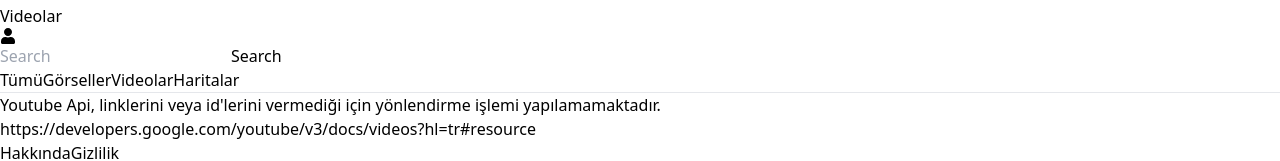
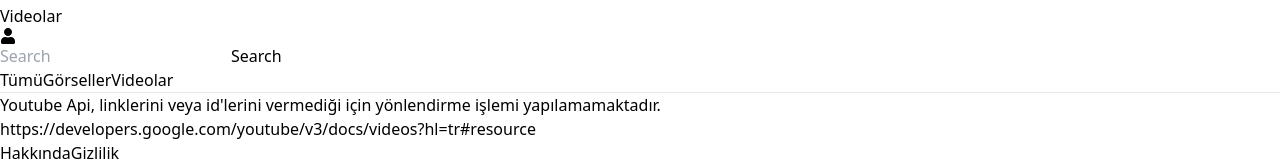
Before and after one commit to furkankaratekin/Bitirme-Mern, a React (Vite) app in the folder client/: page /videos in a window 1280 px wide. Shown: the part 139-300 px from the top of the page. Built offline with nearby package versions, Linux system fonts and the light colour scheme.

Commit message:
Map kaldırıldı

```diff
--- a/client/package.json
+++ b/client/package.json
@@ -10,6 +10,7 @@
     "preview": "vite preview"
   },
   "dependencies": {
+    "@react-google-maps/api": "^2.19.3",
     "@reduxjs/toolkit": "^2.2.1",
     "axios": "^1.6.7",
     "firebase": "^10.8.0",
--- a/client/src/components/Map/Map.jsx
+++ b/client/src/components/Map/Map.jsx
@@ -1,7 +1,6 @@
 import React from "react";
 import { GoogleMap, useLoadScript, MarkerF } from "@react-google-maps/api";
 import { REACT_APP_GOOGLE_MAPS_KEY } from "../../constants/constants";
-
 const Map = ({ selectedLocation }) => {
   const { isLoaded, loadError } = useLoadScript({
     googleMapsApiKey: REACT_APP_GOOGLE_MAPS_KEY,
--- a/client/src/constants/constants.js
+++ b/client/src/constants/constants.js
@@ -1,2 +1 @@
-export const REACT_APP_GOOGLE_MAPS_KEY =
-  "AIzaSyDYKKPmxXVJTgKjXSkmnL6VZWnVKjxH56E";
+export const REACT_APP_GOOGLE_MAPS_KEY ="AIzaSyDYKKPmxXVJTgKjXSkmnL6VZWnVKjxH56E";
--- a/client/src/pages/PictureList.jsx
+++ b/client/src/pages/PictureList.jsx
@@ -78,12 +78,7 @@
                   Videolar
                 </a>
               </Link>
-              <Link to="/maps">
-                <a href="#" className="hover:underline hover:text-gray-400">
-                  Haritalar
-                </a>
-              </Link>
-            </div>
+             </div>
           </div>
         </div>
         <hr />
--- a/client/src/pages/VideosList.jsx
+++ b/client/src/pages/VideosList.jsx
@@ -131,12 +131,7 @@
                 Videolar
               </a>
             </Link>
-            <Link to="/maps">
-              <a href="#" className="hover:underline hover:text-gray-400">
-                Haritalar
-              </a>
-            </Link>
-          </div>
+           </div>
         </div>
         <hr className="" />
         <p className="text-sm">
--- a/client/src/pages/WebSitesList.jsx
+++ b/client/src/pages/WebSitesList.jsx
@@ -84,7 +84,7 @@
   };
 
   //Favorileri değiştirecek olan şey
-/*   const toggleFavorite = async (websiteId, isFavorite) => {
+  /*   const toggleFavorite = async (websiteId, isFavorite) => {
     const userId = currentUser._id;
     const url = `http://localhost:5000/api/user/${userId}/${
       isFavorite ? "remove-favorite" : "favorites"
@@ -164,11 +164,6 @@
                   className="mr-12 hover:underline hover:text-gray-400"
                 >
                   Videolar
-                </a>
-              </Link>
-              <Link to="/maps">
-                <a href="#" className="hover:underline hover:text-gray-400">
-                  Haritalar
                 </a>
               </Link>
             </div>
```
Also changed, not shown: 1 other file (tests, documents, lock files or other folders).
